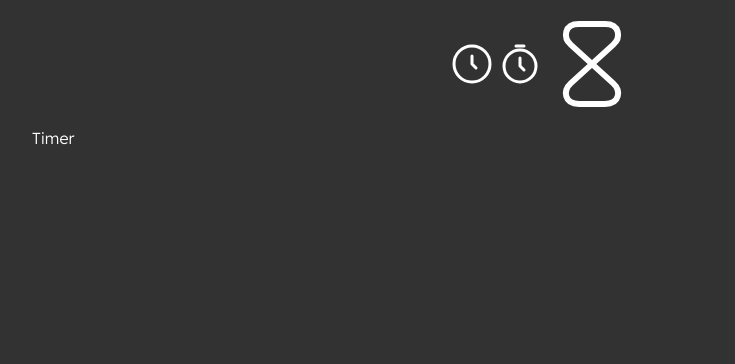
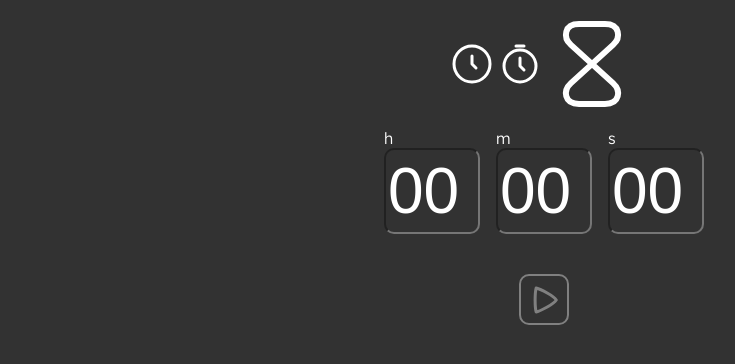
Before and after one commit to icarodebarros/timepiece, a React (Create React App) app: page / in a window 1280 px wide. Both pictures are taken after a click on the picture 712 px from the left and 64 px from the top of the page. Shown: the top 364 px of the page, without its empty margins (96-831 px from the left). Built offline with nearby package versions, Linux system fonts and the light colour scheme.

Commit message:
Timer feature

```diff
--- a/src/App.css
+++ b/src/App.css
@@ -47,7 +47,8 @@
 }
 
 .main .clock-container,
-.stopwatch-container {
+.stopwatch-container,
+.timer-container {
   width: 20rem;
   margin: auto;
 }
@@ -56,6 +57,18 @@
   list-style-type: none;
   padding: 0.5rem 0;
   margin: 0.5rem 0;
+  overflow: auto;
+}
+
+/* Hide scrollbar for Chrome, Safari and Opera */
+.main ul.cycles::-webkit-scrollbar {
+  display: none;
+}
+
+/* Hide scrollbar for IE, Edge and Firefox */
+.main ul.cycles {
+  -ms-overflow-style: none;  /* IE and Edge */
+  scrollbar-width: none;  /* Firefox */
 }
 
 .main ul.cycles.not-empty {
@@ -65,17 +78,10 @@
   0% {
     min-height: 0;
     max-height: 0;
-    overflow: hidden;
-  }
-  90% {
-    min-height: 12.3rem;
-    max-height: 12.3rem;
-    overflow: hidden;
   }
   100% {
     min-height: 12.3rem;
     max-height: 12.3rem;
-    overflow: auto;
   }
 }
 
@@ -85,11 +91,9 @@
 @keyframes hideList {
   0% {
     min-height: 12.3rem;
-    overflow: auto;
   }
   100% {
     min-height: 0;
-    overflow: hidden;
   }
 }
 
@@ -138,9 +142,15 @@
   background-size: 3rem;
   background-repeat: no-repeat;
   border-radius: 10px;
+  border: 2px solid #FFFFFF;
   cursor: pointer;
   width: 3.1rem;
   height: 3.2rem;
+}
+
+.main .actions button.play:disabled {
+  cursor: not-allowed;
+  filter: invert(0.5);
 }
 
 .main .actions button.play {
@@ -188,3 +198,67 @@
     transform: translateX(0);
   }
 }
+
+.main .set-timer {
+  display: flex;
+  justify-content: center;
+  gap: 1rem;
+  /* margin-bottom: 2.1rem; */
+}
+
+.main .set-timer label {
+  display: block;
+}
+
+.main .set-timer input {
+  width: 5.5rem;
+  line-height: 5rem;
+  border-radius: 10px;
+  font-size: 4rem;
+  background-color: #323232;
+  color: #FFFFFF;
+}
+
+.main .set-timer input::placeholder {
+  color: #FFFFFF;
+}
+
+.main .message-container {
+  min-height: 1.5rem;
+}
+
+.main .message {
+  font-size: 2rem;
+  font-weight: bold;
+  text-align: center;
+  border: 1px solid white;
+  border-radius: 10px;
+  padding: 1rem;
+  margin-top: 3rem;
+  animation: showMessage 0.4s ease-in;
+}
+
+.main .message.msg-hide {
+  animation: hideMessage 0.4s ease-in;
+  opacity: 0;
+  transition: opacity 0.4s ease-in;
+}
+
+@keyframes showMessage {
+  from {
+    opacity: 0;
+    transform: translateY(60%);
+  }
+  to {
+    transform: translateY(0);
+  }
+}
+
+@keyframes hideMessage {
+  from {
+    transform: translateY(0);
+  }
+  to {
+    transform: translateY(60%);
+  }
+}
--- a/src/components/Timer.tsx
+++ b/src/components/Timer.tsx
@@ -1,8 +1,126 @@
+import { useEffect, useRef, useState } from 'react';
+
 export default function Timer() {
+  const hourRef = useRef<HTMLInputElement | null>(null);
+  const minRef = useRef<HTMLInputElement | null>(null);
+  const secRef = useRef<HTMLInputElement | null>(null);
+
+  const [time, setTime] = useState(0); // time in seconds
+  const [isRunning, setIsRunning] = useState(false);
+  const [isTimeValid, setIsTimeValid] = useState(false);
+  const [showTimeIsOver, setShowTimeIsOver] = useState(false);
+
+  useEffect(() => {
+    let interval: NodeJS.Timer | undefined;
+    if (isRunning) {
+      if (!time) {
+        let timeInput = +(secRef.current?.value || 0);
+        timeInput += +(minRef.current?.value || 0) * 60;
+        timeInput += +(hourRef.current?.value || 0) * 3600;
+        console.log('time', timeInput);
+        if (timeInput) {
+          setTime(timeInput);
+        } else {
+          setShowTimeIsOver(true);
+          stopTimer();
+        }
+      } else {
+        // clearInterval(interval);
+        interval = setInterval(() => setTime((curTime) => curTime - 1), 1000);
+      }
+    } else {
+      clearInterval(interval);
+    }
+
+    return () => clearInterval(interval);
+  }, [isRunning, time]);
+
+  const stopTimer = () => {
+    setTime(0);
+    setIsRunning(false);
+    setIsTimeValid(false);
+  };
+
+  const onChangeTimeInput = () => {
+    const sum =
+      +(hourRef.current?.value || 0) +
+      +(minRef.current?.value || 0) +
+      +(secRef.current?.value || 0);
+    setIsTimeValid(sum > 0);
+
+    if (sum > 0) {
+      clearTimeIsOverMessage();
+    }
+  };
+
+  const clearTimeIsOverMessage = () => {
+    if (showTimeIsOver) {
+      setTimeout(() => setShowTimeIsOver(false), 500);
+    }
+  };
 
   return (
-    <div>
-      Timer
+    <div className="timer-container">
+      {!time ? (
+        <div className="set-timer">
+          <div>
+            <label htmlFor="hr">h</label>
+            <input
+              type="number"
+              id="hr"
+              ref={hourRef}
+              placeholder="00"
+              min={0}
+              onChange={onChangeTimeInput}
+            />
+          </div>
+          <div>
+            <label htmlFor="min">m</label>
+            <input
+              type="number"
+              id="min"
+              ref={minRef}
+              placeholder="00"
+              min={0}
+              onChange={onChangeTimeInput}
+            />
+          </div>
+          <div>
+            <label htmlFor="sec">s</label>
+            <input
+              type="number"
+              id="sec"
+              ref={secRef}
+              placeholder="00"
+              min={0}
+              onChange={onChangeTimeInput}
+            />
+          </div>
+        </div>
+      ) : (
+        <h1>
+          <span>{('0' + Math.floor(time / 3600)).slice(-2)}:</span>
+          <span>{('0' + Math.floor((time / 60) % 60)).slice(-2)}:</span>
+          <span>{('0' + (time % 60)).slice(-2)}</span>
+        </h1>
+      )}
+
+      <div className="message-container">
+        {showTimeIsOver && (
+          <div className={`message ${isTimeValid ? 'msg-hide' : ''}`}>
+            The time is over!
+          </div>
+        )}
+      </div>
+
+      <div className="actions">
+        <button
+          onClick={() => setIsRunning((curValue) => !curValue)}
+          className={isRunning ? 'pause' : 'play'}
+          disabled={!isTimeValid}
+        ></button>
+        {!!time && <button onClick={stopTimer} className="stop"></button>}
+      </div>
     </div>
   );
 }
```
